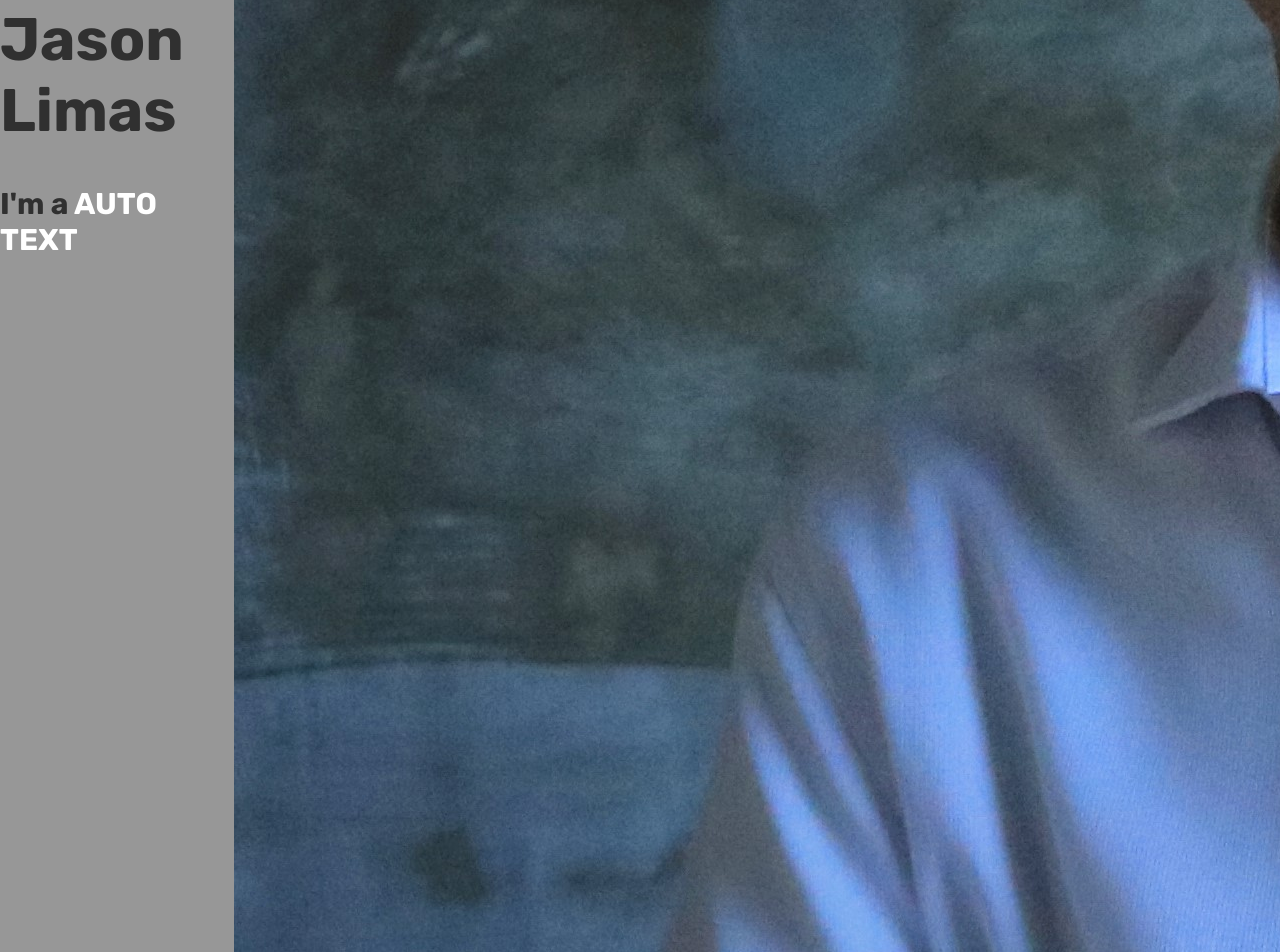
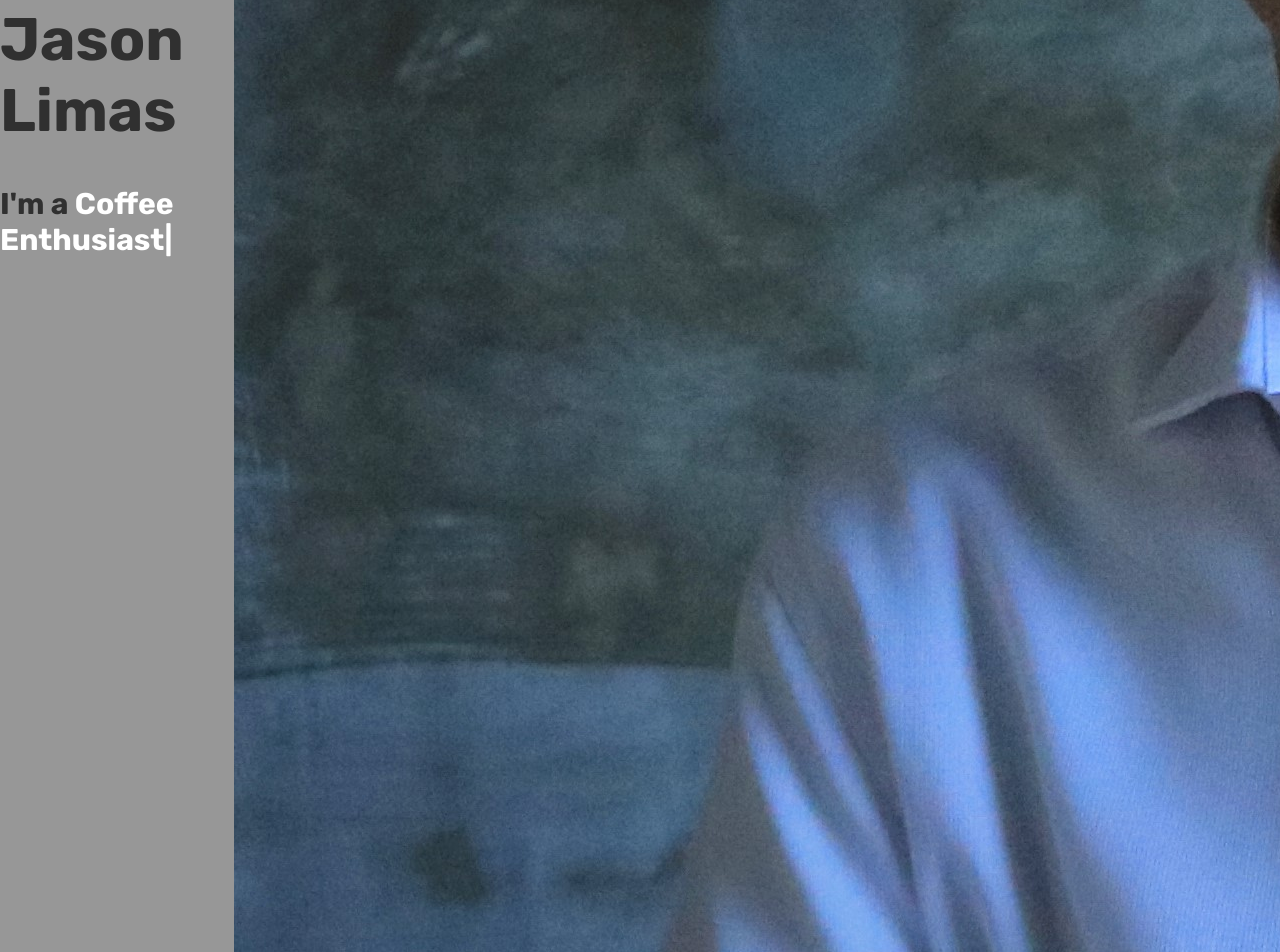
Before and after one commit to jasonlimas/-jasonlimas-web-frontend, a React (Create React App) app: page / in a window 1280 px wide. Shown: the part 1269-2221 px from the top of the page. Built offline with nearby package versions, Linux system fonts and the light colour scheme; a web font is replaced by a local one.

Commit message:
Add animated text in intro with ityped.js

```diff
--- a/src/components/intro/Intro.jsx
+++ b/src/components/intro/Intro.jsx
@@ -1,13 +1,26 @@
 import './intro.scss'
+import { useEffect, useRef } from 'react'
+import { init } from 'ityped'
 
 export default function Intro() {
+  const ref = useRef();
+
+  useEffect(() => {
+      init(ref.current, {
+            showCursor: true,
+            backDelay: 1500,
+            backSpeed: 60,
+            strings: ['Developer', 'Coffee Enthusiast'],
+      })
+  })
+
   return (
     <div className='intro'>
         <div className="left">
             <div className="wrapper">
                 <h2>Hello! My name is</h2>
                 <h1>Jason Limas</h1>
-                <h3>I'm a <span>AUTO TEXT</span></h3>
+                <h3>I'm a <span ref={ref}></span></h3>
             </div>
         </div>
         <div className="right">
```
